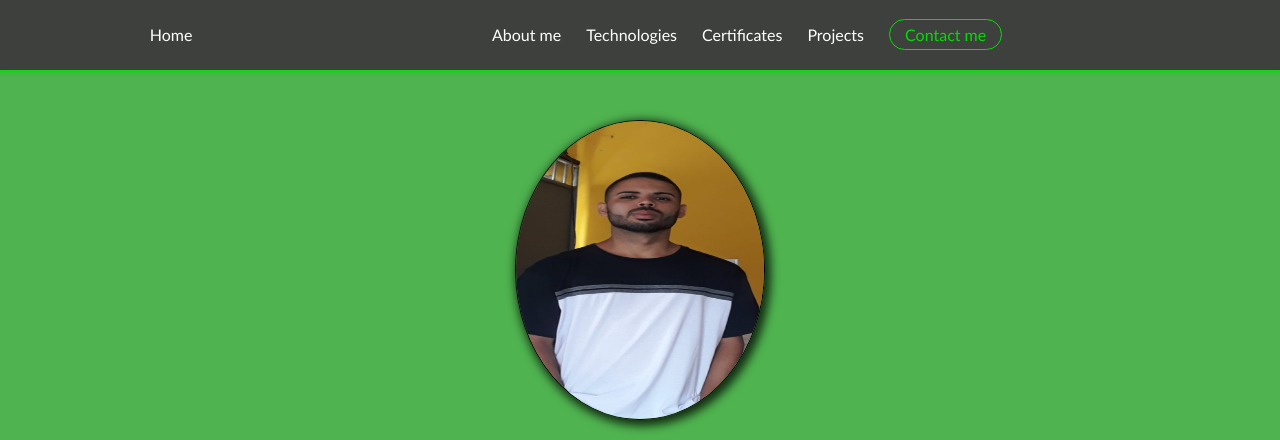
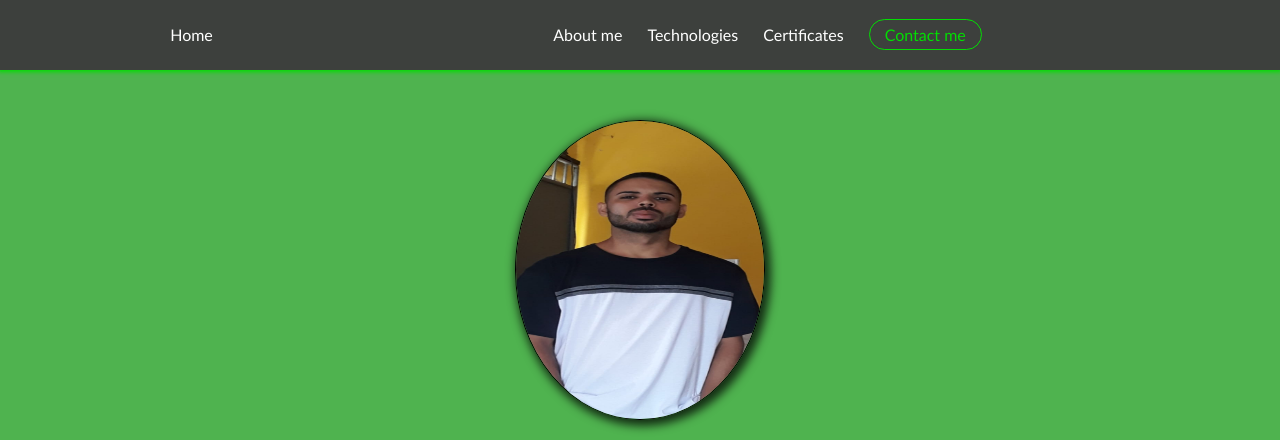
Before and after one commit to Leonardo-Peres/Meu-Portifolio, a plain HTML site: page index.html in a window 1280 px wide. Shown: the top 440 px of the page. Drawn offline with nearby package versions, Linux system fonts and the light colour scheme.

Commit message:
removed "projects"

```diff
--- a/index.html
+++ b/index.html
@@ -20,7 +20,6 @@
                     <li><a class="menu" href="#about">About me</a></li>
                     <li><a class="menu" href="#technologies">Technologies</a></li>
                     <li><a class="menu" href="#certificates">Certificates</a></li>
-                    <li><a class="menu" href="#projects">Projects</a></li>
                     <li><a id="contact" href="#contactArea">Contact me</a></li>
                 </div>
             </div>
```
